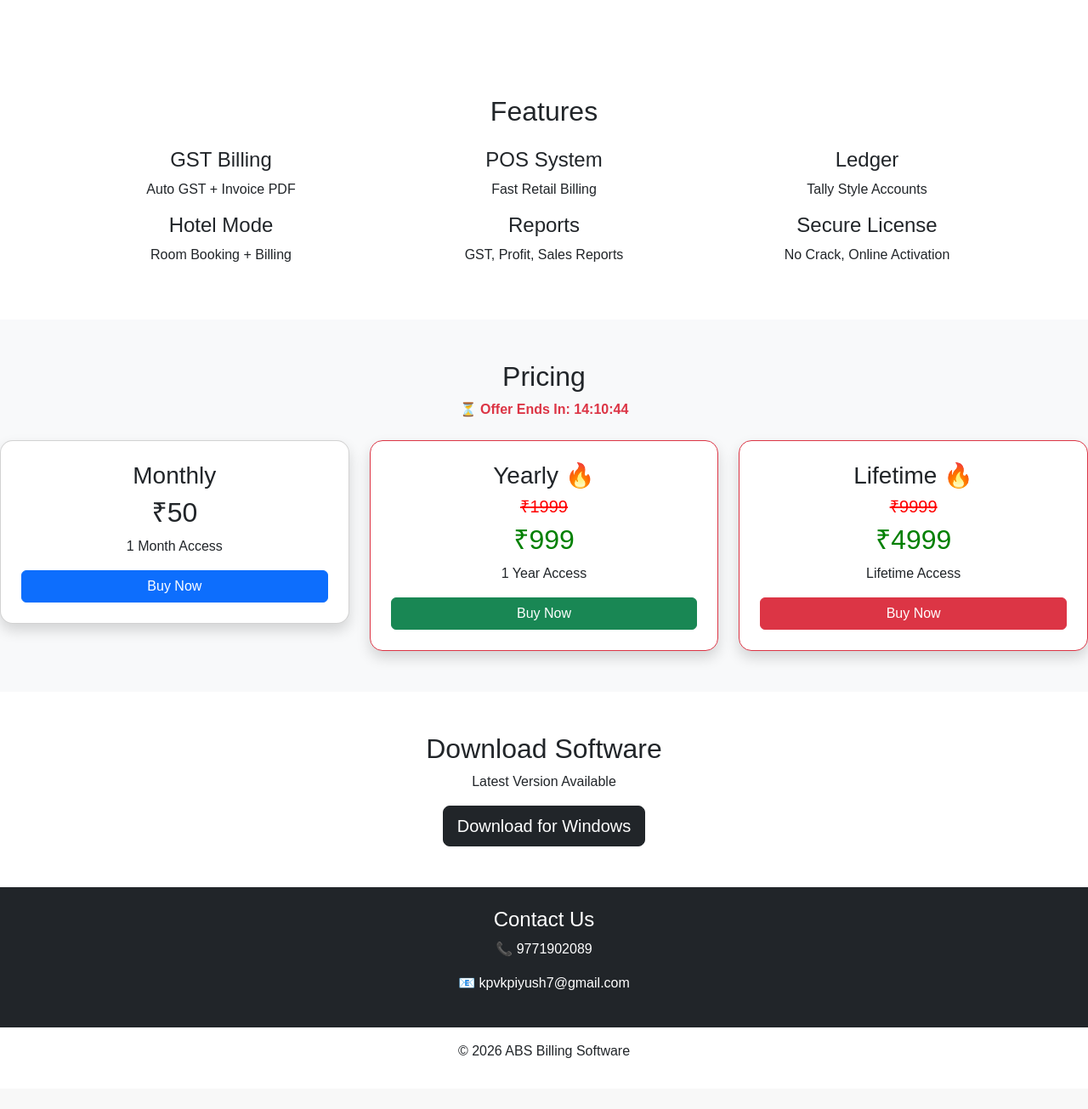
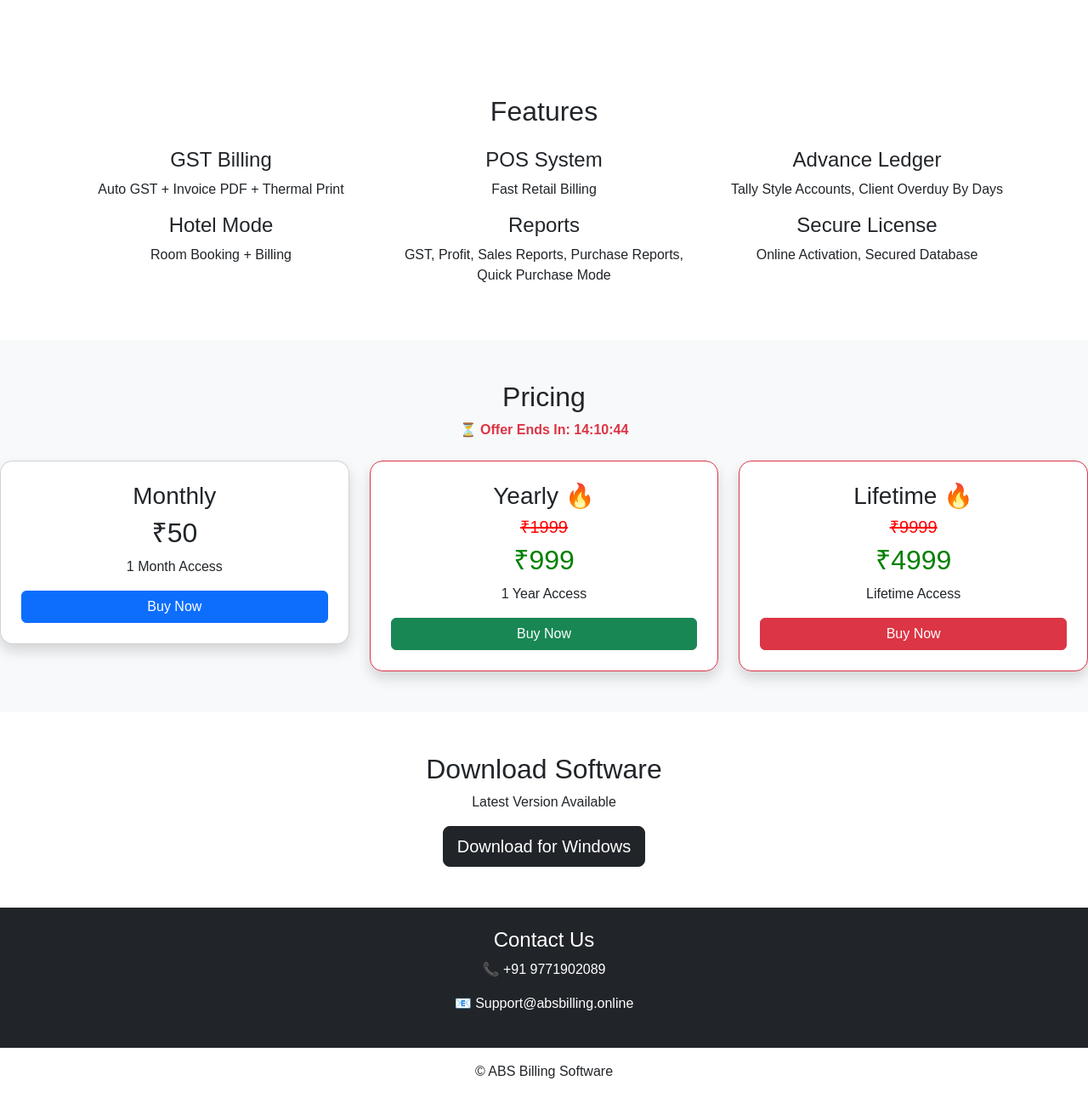
Before and after one commit to kpvkpiyush7-cmd/license-server, a Flask app: page / in a window 1280 px wide. Shown: the part 1355-2660 px from the top of the page at 85% size. Before the commit the page ends 2600 px from the top, so only its background shows below. Run offline with Flask 3, Linux system fonts and the light colour scheme; some libraries are stand-ins or nearby versions.

Commit message:
Update index.html

```diff
--- a/templates/index.html
+++ b/templates/index.html
@@ -173,7 +173,7 @@ function payNow(amount, plan){
 
 <div class="col-md-4">
 <h4>GST Billing</h4>
-<p>Auto GST + Invoice PDF</p>
+<p>Auto GST + Invoice PDF + Thermal Print</p>
 </div>
 
 <div class="col-md-4">
@@ -182,8 +182,8 @@ function payNow(amount, plan){
 </div>
 
 <div class="col-md-4">
-<h4>Ledger</h4>
-<p>Tally Style Accounts</p>
+<h4>Advance Ledger</h4>
+<p>Tally Style Accounts, Client Overduy By Days</p>
 </div>
 
 <div class="col-md-4">
@@ -193,12 +193,12 @@ function payNow(amount, plan){
 
 <div class="col-md-4">
 <h4>Reports</h4>
-<p>GST, Profit, Sales Reports</p>
+<p>GST, Profit, Sales Reports, Purchase Reports, Quick Purchase Mode</p>
 </div>
 
 <div class="col-md-4">
 <h4>Secure License</h4>
-<p>No Crack, Online Activation</p>
+<p>Online Activation, Secured Database</p>
 </div>
 
 </div>
@@ -278,13 +278,13 @@ Download for Windows
 <!-- CONTACT -->
 <section class="bg-dark text-white text-center py-4">
 <h4>Contact Us</h4>
-<p>📞 9771902089</p>
-<p>📧 kpvkpiyush7@gmail.com</p>
+<p>📞 +91 9771902089</p>
+<p>📧 Support@absbilling.online</p>
 </section>
 
 <!-- FOOTER -->
 <footer class="text-center py-3">
-<p>© 2026 ABS Billing Software</p>
+<p>© ABS Billing Software</p>
 </footer>
 
 <script src="{{ url_for('static', filename='script.js') }}"></script>
```
